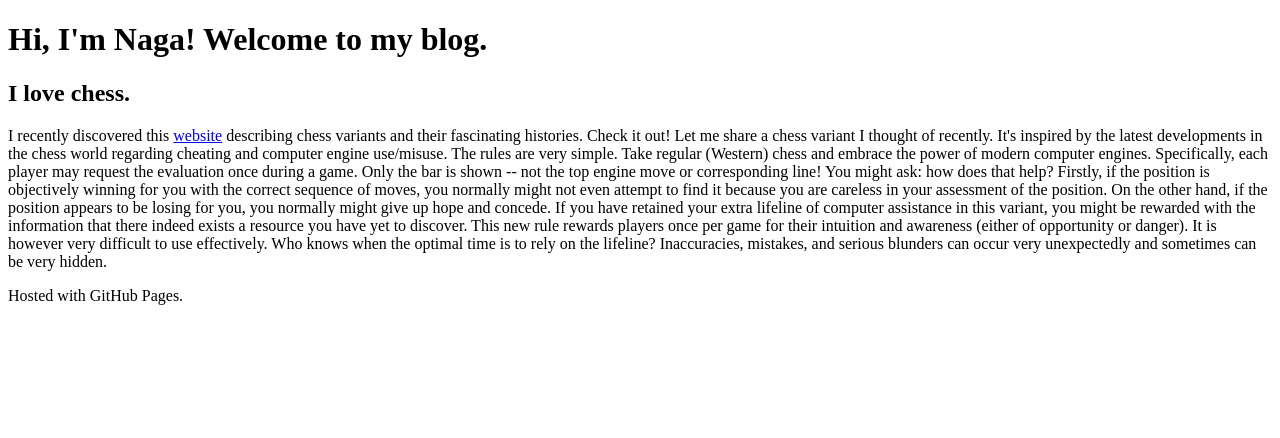
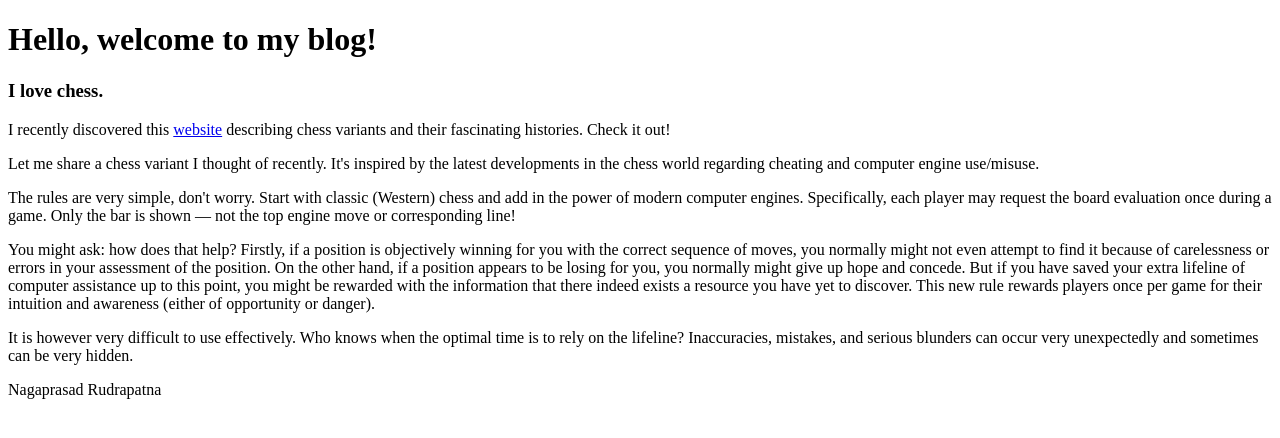
Before and after one commit to Nnrudrapatna35/Nnrudrapatna35.github.io, a plain HTML site: page index.html in a window 1280 px wide. Drawn offline with Linux system fonts and the light colour scheme.

Commit message:
Update index.html

```diff
--- a/index.html
+++ b/index.html
@@ -1,10 +1,15 @@
 <!DOCTYPE html>
 <html>
 <body>
-<h1>Hi, I'm Naga! Welcome to my blog.</h1>
-<h2>I love chess.</h2>
-<p>I recently discovered this <a href="https://www.chessvariants.com" target="_blank">website</a> describing chess variants and their fascinating histories. Check it out!
-Let me share a chess variant I thought of recently. It's inspired by the latest developments in the chess world regarding cheating and computer engine use/misuse. The rules are very simple. Take regular (Western) chess and embrace the power of modern computer engines. Specifically, each player may request the evaluation once during a game. Only the bar is shown -- not the top engine move or corresponding line! You might ask: how does that help? Firstly, if the position is objectively winning for you with the correct sequence of moves, you normally might not even attempt to find it because you are careless in your assessment of the position. On the other hand, if the position appears to be losing for you, you normally might give up hope and concede. If you have retained your extra lifeline of computer assistance in this variant, you might be rewarded with the information that there indeed exists a resource you have yet to discover. This new rule rewards players once per game for their intuition and awareness (either of opportunity or danger). It is however very difficult to use effectively. Who knows when the optimal time is to rely on the lifeline? Inaccuracies, mistakes, and serious blunders can occur very unexpectedly and sometimes can be very hidden.</p>
-<p>Hosted with GitHub Pages.</p>
+<h1>Hello, welcome to my blog!</h1>
+<h3>I love chess.</h3>
+<p>I recently discovered this <a href="https://www.chessvariants.com" target="_blank">website</a> describing chess variants and their fascinating histories. Check it out!</p>
+
+<p>Let me share a chess variant I thought of recently. It's inspired by the latest developments in the chess world regarding cheating and computer engine use/misuse.</p>
+<p>The rules are very simple, don't worry. Start with classic (Western) chess and add in the power of modern computer engines. Specifically, each player may request the board evaluation once during a game. Only the bar is shown — not the top engine move or corresponding line!</p>
+<p>You might ask: how does that help? Firstly, if a position is objectively winning for you with the correct sequence of moves, you normally might not even attempt to find it because of carelessness or errors in your assessment of the position. On the other hand, if a position appears to be losing for you, you normally might give up hope and concede. But if you have saved your extra lifeline of computer assistance up to this point, you might be rewarded with the information that there indeed exists a resource you have yet to discover. This new rule rewards players once per game for their intuition and awareness (either of opportunity or danger).</p>
+<p>It is however very difficult to use effectively. Who knows when the optimal time is to rely on the lifeline? Inaccuracies, mistakes, and serious blunders can occur very unexpectedly and sometimes can be very hidden.</p>
+
+<p>Nagaprasad Rudrapatna</p>
 </body>
 </html>
```
